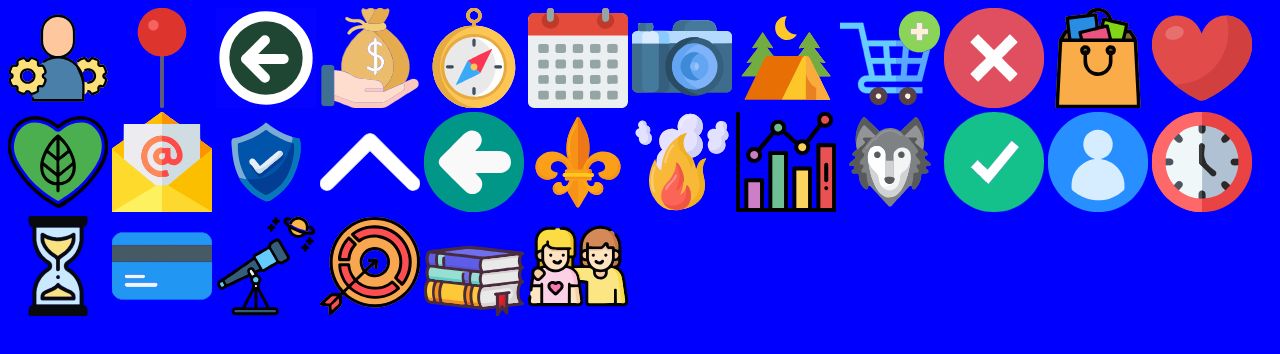
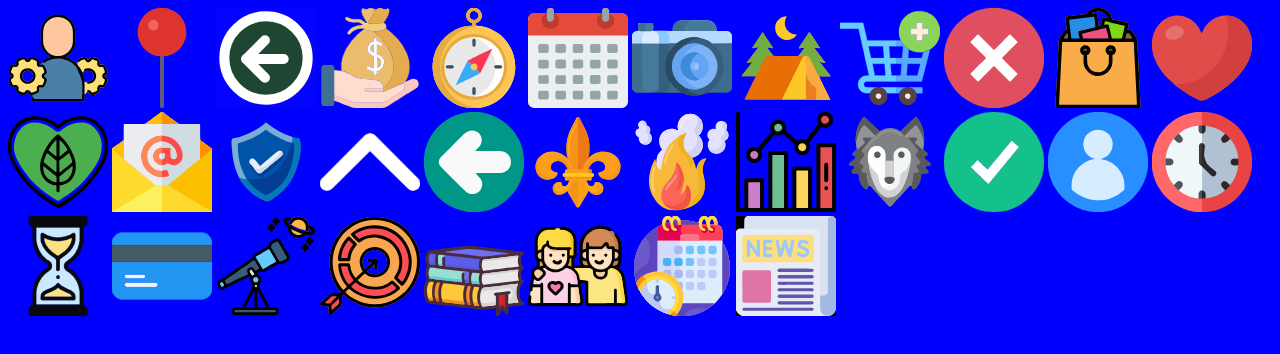
Before and after one commit to Sal-Del-Este2/Capston, a plain HTML site: page ScoutConnect/FrontEnd/img/iconos/index.html in a window 1280 px wide. Drawn offline with Linux system fonts and the light colour scheme.

Commit message:
Se cambian iconos de pagina actividades de png a svg y corrige el almacenamiento

```diff
--- a/ScoutConnect/FrontEnd/img/iconos/index.html
+++ b/ScoutConnect/FrontEnd/img/iconos/index.html
@@ -37,6 +37,8 @@
     <img src="objetivo.svg" width="100px" alt="">
     <img src="libro.svg" width="100px" alt="">
     <img src="amistad.svg" width="100px" alt="">
+    <img src="evento2.svg" width="100px" alt="">
+    <img src="periodico.svg" width="100px" alt="">
 
 
 </body>
```
Also changed, not shown: ScoutConnect/FrontEnd/js/actividades.js (+3 -5 lines), ScoutConnect/BackEnd/MS-actividades/uploads/eventos/1/75795e7b-c958-466e-bc8f-ffb7cd3f36cd.jpg (added), ScoutConnect/BackEnd/MS-actividades/uploads/eventos/1/8583a7af-5d51-4a2b-8fc5-012e6e4717da.jpg (added), ScoutConnect/BackEnd/MS-actividades/uploads/eventos/1/883487c2-4cb8-496b-9190-9aee11578679.jpg (added), ScoutConnect/BackEnd/MS-actividades/uploads/eventos/1/b5643c36-eb76-4c86-9cef-0b085d75a186.jpg (added), ScoutConnect/FrontEnd/img/iconos/evento2.svg (added), ScoutConnect/FrontEnd/img/iconos/periodico.svg (added).
